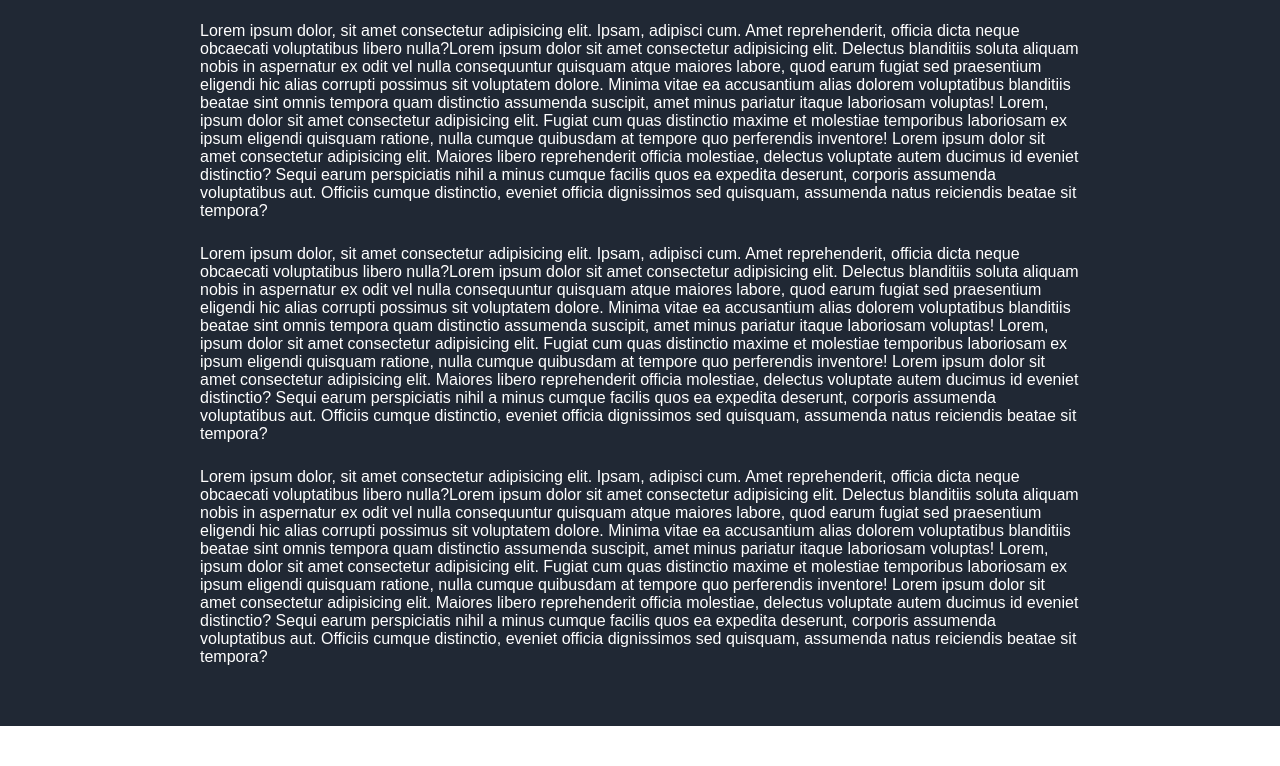
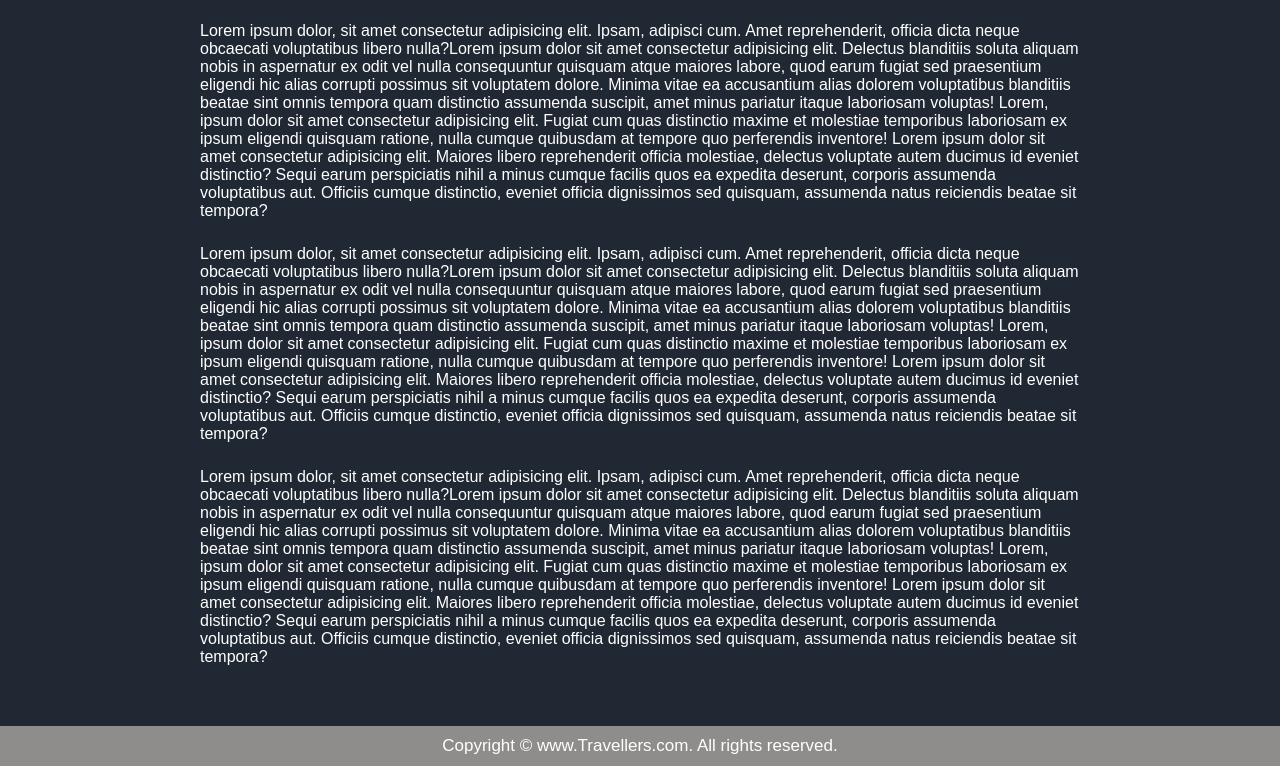
Before and after one commit to Tuhin114/Travel, a plain HTML site: page index.html in a window 1280 px wide. Shown: the part 1388-2154 px from the top of the page. Before the commit the page ends 2114 px from the top, so only its background shows below. Drawn offline with nearby package versions, Linux system fonts and the light colour scheme.

Commit message:
Added a footer

```diff
--- a/index.html
+++ b/index.html
@@ -99,6 +99,12 @@
   <p>Lorem ipsum dolor, sit amet consectetur adipisicing elit. Ipsam, adipisci cum. Amet reprehenderit, officia dicta neque obcaecati voluptatibus libero nulla?Lorem ipsum dolor sit amet consectetur adipisicing elit. Delectus blanditiis soluta aliquam nobis in aspernatur ex odit vel nulla consequuntur quisquam atque maiores labore, quod earum fugiat sed praesentium eligendi hic alias corrupti possimus sit voluptatem dolore. Minima vitae ea accusantium alias dolorem voluptatibus blanditiis beatae sint omnis tempora quam distinctio assumenda suscipit, amet minus pariatur itaque laboriosam voluptas! Lorem, ipsum dolor sit amet consectetur adipisicing elit. Fugiat cum quas distinctio maxime et molestiae temporibus laboriosam ex ipsum eligendi quisquam ratione, nulla cumque quibusdam at tempore quo perferendis inventore! Lorem ipsum dolor sit amet consectetur adipisicing elit. Maiores libero reprehenderit officia molestiae, delectus voluptate autem ducimus id eveniet distinctio? Sequi earum perspiciatis nihil a minus cumque facilis quos ea expedita deserunt, corporis assumenda voluptatibus aut. Officiis cumque distinctio, eveniet officia dignissimos sed quisquam, assumenda natus reiciendis beatae sit tempora?</p>
 </section>
 
+<footer>
+  <div class="footer">
+    Copyright &copy; www.Travellers.com. All rights reserved.
+  </div>
+</footer>
+
   <!-- Swiper JS -->
   <script src="script/swiper-bundle.min.js"></script>
   <!-- Link Swiper's JavaScript -->
--- a/style/style.css
+++ b/style/style.css
@@ -466,3 +466,19 @@ header .nav-bar {
     font-size: 0.9em;
   }
 }
+
+/* Footer section */
+
+footer{
+  height: 27px;
+}
+
+.footer{
+  background-color: rgb(143, 140, 140);
+  display: flex;
+  justify-content: center;
+  align-items: center;
+  padding: 10px 10px;
+  color: white;
+  font-size: 17px;
+}
```
